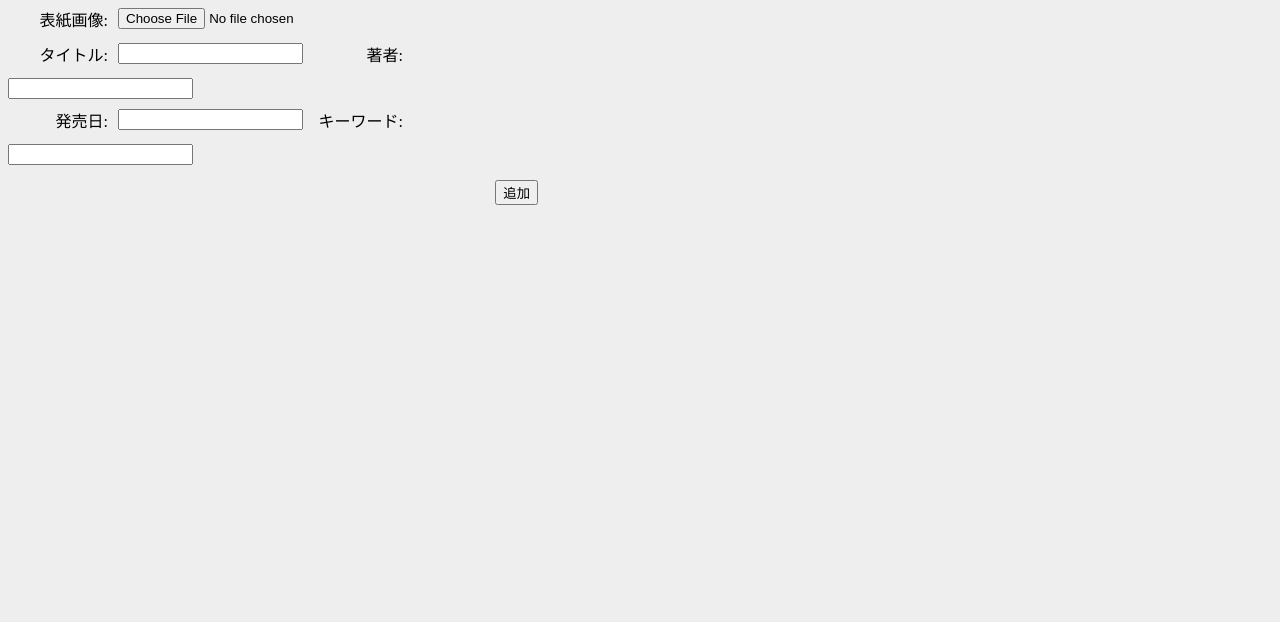
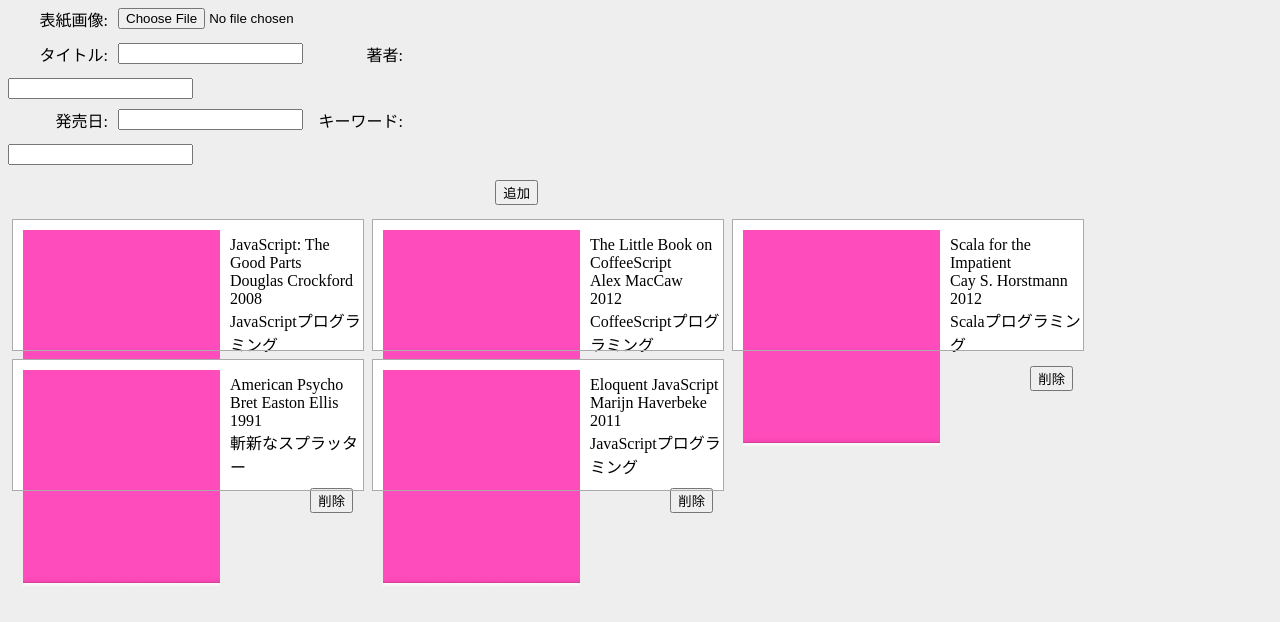
Before and after one commit to momoiroshikibu/BackboneREST, a plain HTML site: page index.html in a window 1280 px wide. Drawn offline with Linux system fonts and the light colour scheme.

Commit message:
Finished 5.1

```diff
--- a/index.html
+++ b/index.html
@@ -23,14 +23,6 @@
       </form>
     </div>
 
-    <script src="js/lib/jquery.js"></script>
-    <script src="js/lib/underscore.js"></script>
-    <script src="js/lib/backbone.js"></script>
-    <script src="js/models/book.js"></script>
-    <script src="js/collections/library.js"></script>
-    <script src="js/views/book.js"></script>
-    <script src="js/views/library.js"></script>
-    <script src="js/app.js"></script>
 
     <!-- templates -->
     <script id="bookTemplate" type="text/template">
@@ -44,5 +36,14 @@
       <button class="delete">削除</button>
     </script>
 
+    <script src="js/lib/jquery.js"></script>
+    <script src="js/lib/underscore.js"></script>
+    <script src="js/lib/backbone.js"></script>
+    <script src="js/models/book.js"></script>
+    <script src="js/collections/library.js"></script>
+    <script src="js/views/book.js"></script>
+    <script src="js/views/library.js"></script>
+    <script src="js/app.js"></script>
+
   </body>
 </html>
--- /dev/null
+++ b/js/app.js
@@ -0,0 +1,15 @@
+/* globals Backbone jQuery $ _ */
+/* js/app.js */
+
+var app = app || {};
+
+$(function() {
+    var books = [
+          { title: 'JavaScript: The Good Parts', author: 'Douglas Crockford', releaseDate: '2008', keywords: 'JavaScriptプログラミング' },
+          { title: 'The Little Book on CoffeeScript', author: 'Alex MacCaw', releaseDate: '2012', keywords: 'CoffeeScriptプログラミング' },
+          { title: 'Scala for the Impatient', author: 'Cay S. Horstmann', releaseDate: '2012', keywords: 'Scalaプログラミング' },
+          { title: 'American Psycho', author: 'Bret Easton Ellis', releaseDate: '1991', keywords: '斬新なスプラッター' },
+          { title: 'Eloquent JavaScript', author: 'Marijn Haverbeke', releaseDate: '2011', keywords: 'JavaScriptプログラミング' }
+    ];
+    new app.LibraryView(books);
+});
--- /dev/null
+++ b/js/collections/library.js
@@ -0,0 +1,8 @@
+/* globals Backbone jQuery $ _ */
+/* js/collections/Library.js */
+
+var app = app || {};
+
+app.Library = Backbone.Collection.extend({
+    model: app.Book
+});
--- /dev/null
+++ b/js/models/book.js
@@ -0,0 +1,14 @@
+/* globals Backbone jQuery $ _ */
+/* js/models/book.js */
+
+var app = app || {};
+
+app.Book = Backbone.Model.extend({
+    defaults: {
+        coverImage: 'img/placeholder.png',
+        title: '無題',
+        author: '不明',
+        releaseDate: '不明',
+        keywords: 'なし'
+    }
+});
--- /dev/null
+++ b/js/views/book.js
@@ -0,0 +1,17 @@
+/* globals Backbone jQuery $ _ */
+/* js/views/book.js */
+
+var app = app || {};
+
+app.BookView = Backbone.View.extend({
+    tagName: 'div',
+    className: 'bookContainer',
+    template: _.template($('#bookTemplate').html()),
+
+    render: function() {
+        // this.$elはtagNameで指定されたオブジェクト
+        // jQueryのhtml()関数を呼び出す際に利用できる。
+        this.$el.html(this.template(this.model.toJSON()));
+        return this;
+    }
+});
--- /dev/null
+++ b/js/views/library.js
@@ -0,0 +1,39 @@
+/* globals Backbone jQuery $ _ */
+/* js/views/library.js */
+
+var app = app || {};
+
+app.LibraryView = Backbone.View.extend({
+    el: '#books',
+
+    /**
+     * データの配列を受け取ってapp.Libraryのコンストラクタに渡している。
+     * これはサンプルデータとしてコレクションに与えられ、アプリケーションが
+     * 正しく機能していることを確認するためにも利用できる。
+     */
+    initialize: function(initialBooks) {
+        this.collection = new app.Library(initialBooks);
+        this.render();
+    },
+
+    /*
+     * コレクション内のそれぞれの本について描画処理を呼び出し、
+     * リスト全体を表現します。
+     */
+    render: function() {
+        this.collection.each(function(item) {
+            this.renderBook(item)
+        }, this);
+    },
+
+    /**
+     * BookViewを使い、個々の本を描画します。
+     * 生成された要素はリストのDOMに追加されます。
+     */
+    renderBook: function(item) {
+        var bookView = new app.BookView({
+            model: item
+        });
+        this.$el.append(bookView.render().el);
+    }
+});
```
Also changed, not shown: 1 other file.
